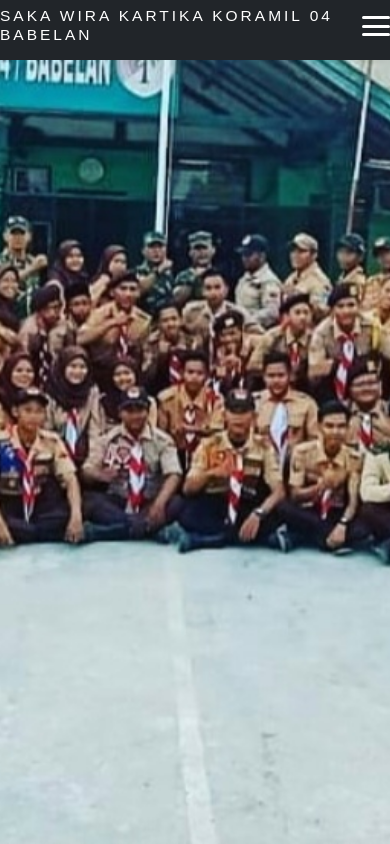
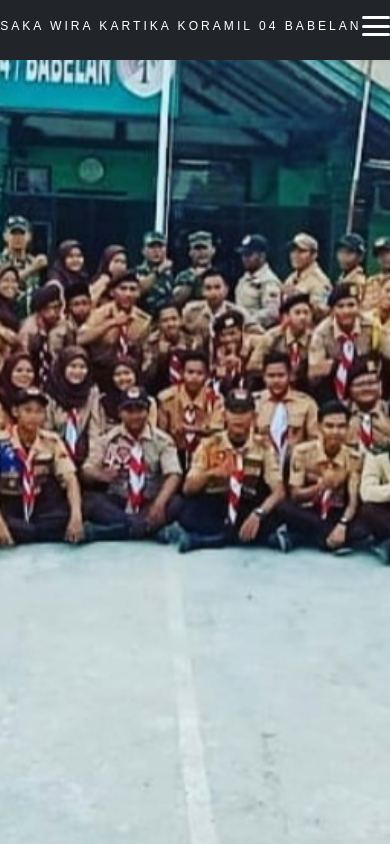
Before and after one commit to AunillahKamilRizqi/sakawirakartika1.github.io, a plain HTML site: page index.html in a window 390 px wide. Shown: the top 844 px of the page. Drawn offline with nearby package versions, Linux system fonts and the light colour scheme.

Commit message:
mengubah size judul

```diff
--- a/about.css
+++ b/about.css
@@ -271,7 +271,7 @@ footer{
     }
 
     .logo h4{
-        font-size: 15.5px;
+        font-size: 12px;
     }
 
     nav ul {
--- a/contact.css
+++ b/contact.css
@@ -201,7 +201,7 @@ nav ul li a:active {
   }
 
   .logo h4{
-    font-size: 15.5px;
+    font-size: 12px;
 }
 
   nav ul {
--- a/gallery.css
+++ b/gallery.css
@@ -307,7 +307,7 @@ footer{
   }
 
   .logo h4{
-    font-size: 15.5px;
+    font-size: 12px;
 }
 
   nav ul {
--- a/kegiatan.css
+++ b/kegiatan.css
@@ -273,7 +273,7 @@ footer{
   }
 
   .logo h4{
-    font-size: 15.5px;
+    font-size: 12px;
 }
 
   nav ul {
--- a/style.css
+++ b/style.css
@@ -434,7 +434,7 @@ footer{
     }
 
     .logo h4{
-        font-size: 15.5px;
+        font-size: 12.1px;
     }
 
 
```
